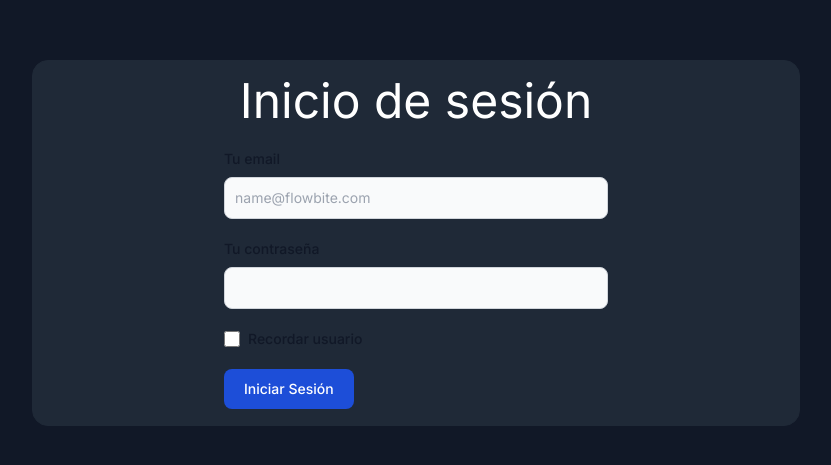
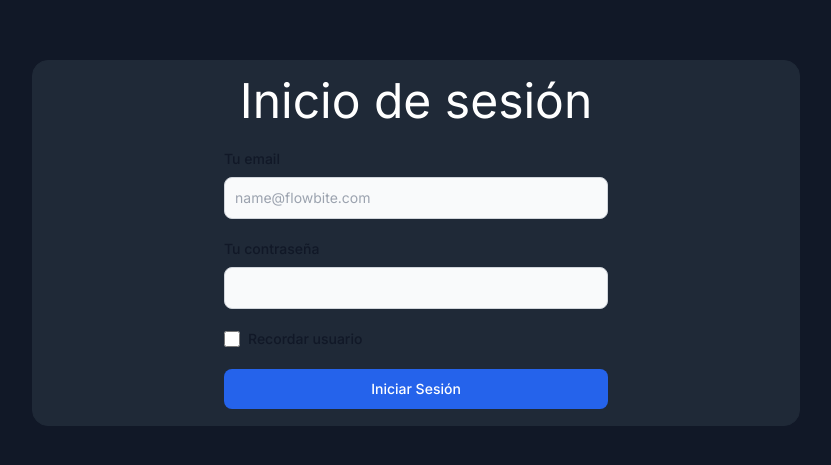
Before and after one commit to ItzRoBeerT/editor-de-palomos, a Next.js app in the folder frontend/: page / in a window 1280 px wide. Shown: the part 197-662 px from the top of the page, without its empty margins (224-1055 px from the left). Built offline with nearby package versions, Linux system fonts and the light colour scheme; no server answers.

Commit message:
Adeed user feedback on login form

```diff
--- a/frontend/components/forms/authForm.tsx
+++ b/frontend/components/forms/authForm.tsx
@@ -2,6 +2,7 @@
 import { login } from '@/actions/user';
 import Card from '@/components/containers/card';
 import { useFormState } from 'react-dom';
+import FormSubmit from './form-submit';
 
 export default function AuthForm() {
 	const [state, formAction] = useFormState(login, { errors: {} });
@@ -17,7 +18,7 @@ export default function AuthForm() {
 					<input
 						type="email"
 						id="email"
-						name='email'
+						name="email"
 						className="bg-gray-50 border border-gray-300 text-gray-900 text-sm rounded-lg focus:ring-blue-500 focus:border-blue-500 block w-full p-2.5 dark:bg-gray-700 dark:border-gray-600 dark:placeholder-gray-400 dark:text-white dark:focus:ring-blue-500 dark:focus:border-blue-500"
 						placeholder="name@flowbite.com"
 						required
@@ -30,7 +31,7 @@ export default function AuthForm() {
 					<input
 						type="password"
 						id="password"
-						name='password'
+						name="password"
 						className="bg-gray-50 border border-gray-300 text-gray-900 text-sm rounded-lg focus:ring-blue-500 focus:border-blue-500 block w-full p-2.5 dark:bg-gray-700 dark:border-gray-600 dark:placeholder-gray-400 dark:text-white dark:focus:ring-blue-500 dark:focus:border-blue-500"
 						required
 					/>
@@ -48,12 +49,7 @@ export default function AuthForm() {
 						Recordar usuario
 					</label>
 				</div>
-				<button
-					type="submit"
-					className="text-white bg-blue-700 hover:bg-blue-800 focus:ring-4 focus:outline-none focus:ring-blue-300 font-medium rounded-lg text-sm w-full sm:w-auto px-5 py-2.5 text-center dark:bg-blue-600 dark:hover:bg-blue-700 dark:focus:ring-blue-800"
-				>
-					Iniciar Sesión
-				</button>
+				<FormSubmit text="Iniciar Sesión" />
 			</form>
 		</Card>
 	);
--- a/frontend/components/forms/form-submit.tsx
+++ b/frontend/components/forms/form-submit.tsx
@@ -3,15 +3,16 @@ import { useFormStatus } from 'react-dom';
 
 export interface Props {
 	text?: string;
+	loadingText?: string;
 	type?: 'submit' | 'delete';
 }
 export default function FormSubmit(props: Props) {
-	const { text, type = 'submit' } = props;
-
+	const { text, loadingText, type = 'submit' } = props;
 	const status = useFormStatus();
+	const loadingString = loadingText ? loadingText : 'Cargando';
 
 	if (status.pending) {
-		return <p>Creando Palomo...</p>;
+		return <p>{loadingString}</p>;
 	}
 
 	return type === 'submit' ? (
```
